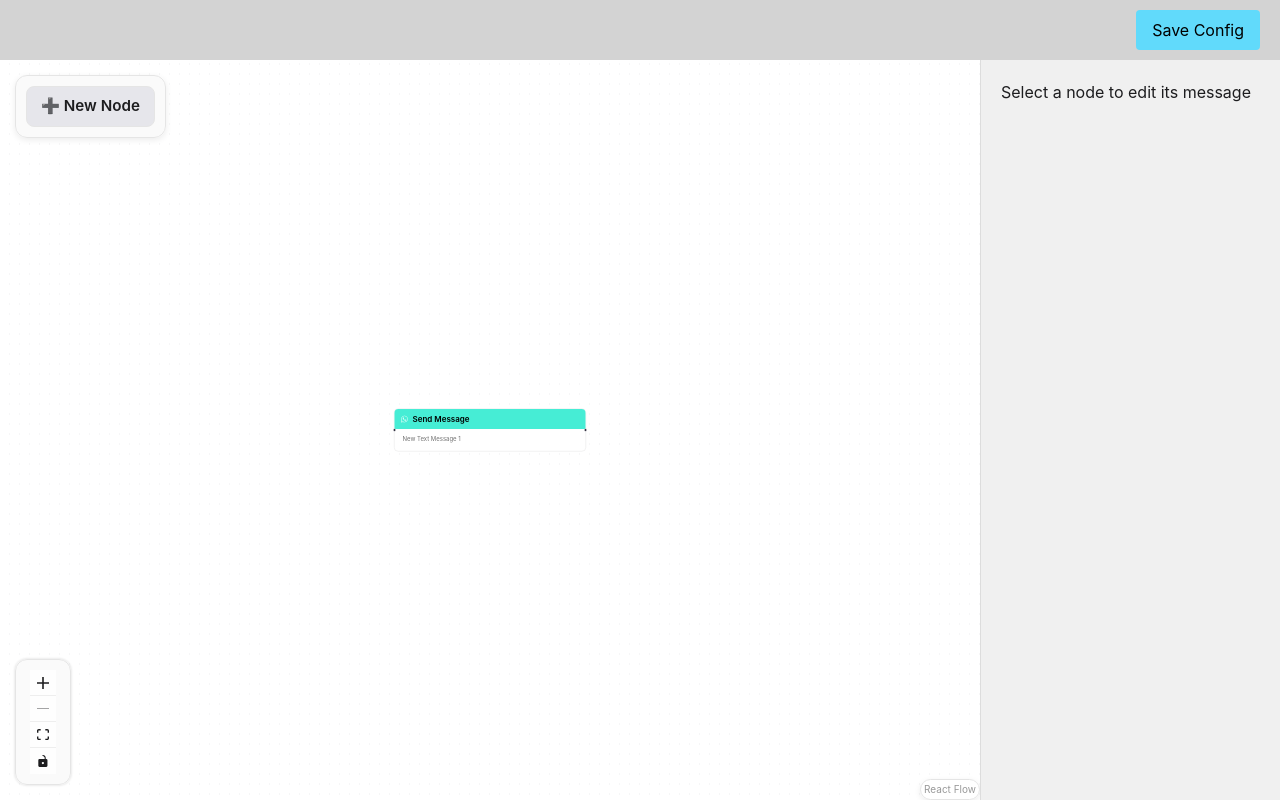
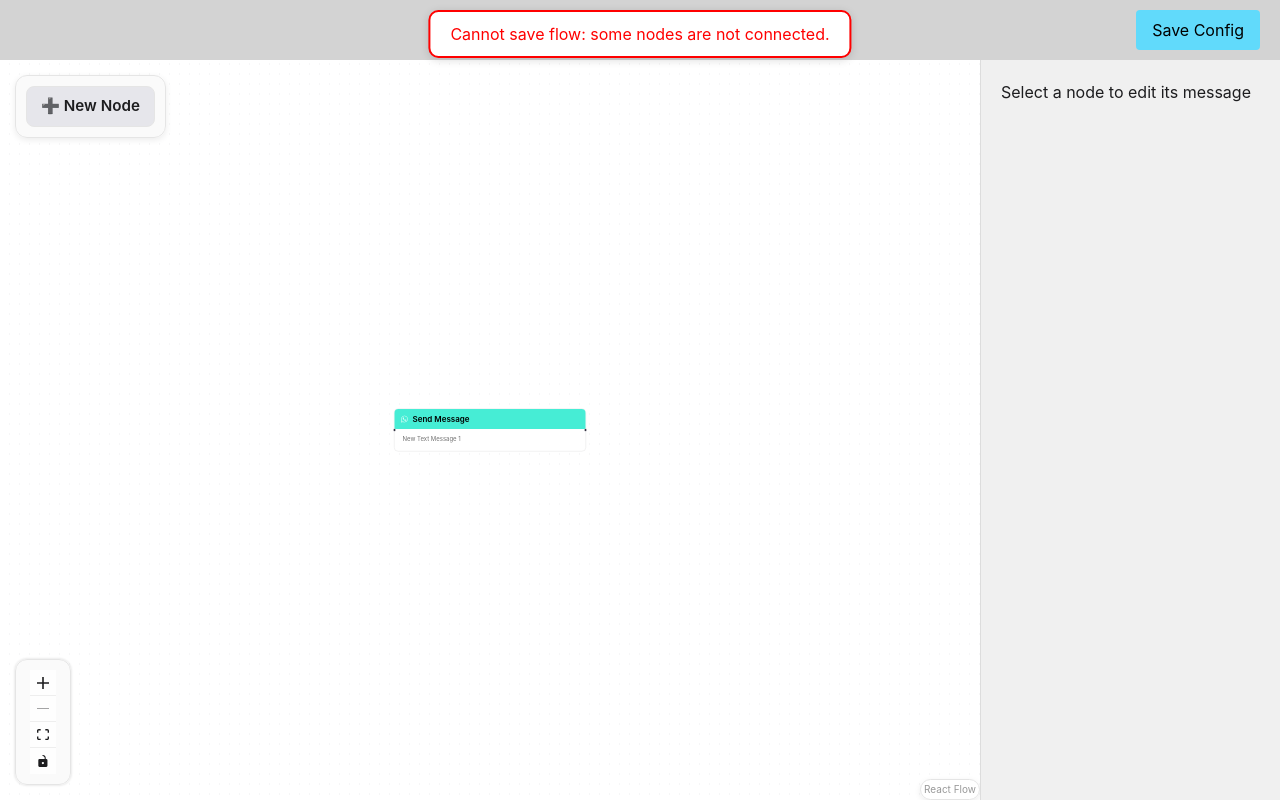
Before and after one commit to sohadutt/chatbot-reactflow, a React (Vite) app: page / in a window 1280 px wide. Both pictures are taken after a click on the button "Save Config". Built offline with nearby package versions, Linux system fonts and the light colour scheme.

Commit message:
added a modal

```diff
--- a/src/App.jsx
+++ b/src/App.jsx
@@ -40,6 +40,8 @@ function App() {
   const [edges, setEdges] = useState(initialEdges);
   const [reactFlowInstance, setReactFlowInstance] = useState(null);
   const [selectedNode, setSelectedNode] = useState(null);
+  const [errorMessage, setErrorMessage] = useState(null);
+
 
   const onNodesChange = useCallback(
     (changes) => setNodes((nds) => applyNodeChanges(changes, nds)),
@@ -90,7 +92,8 @@ function App() {
 
     const unconnectedNodes = nodes.filter((node) => !connectedNodeIds.has(node.id));
     if (unconnectedNodes.length > 0) {
-      alert("Error: Some nodes are not connected to any edge.");
+      setErrorMessage("Cannot save flow: some nodes are not connected.");
+      setTimeout(() => setErrorMessage(null), 3000);
     } else {
       alert("Config saved successfully!");
     }
@@ -98,6 +101,27 @@ function App() {
 
   return (
     <div className="app-wrapper" style={{ height: "100vh", display: "flex", flexDirection: "column" }}>
+
+      {errorMessage && (
+        <div
+          style={{
+            position: "absolute",
+            top: 10,
+            left: "50%",
+            transform: "translateX(-50%)",
+            backgroundColor: "white",
+            color: "red",
+            padding: "10px 20px",
+            borderRadius: "10px",
+            zIndex: 1000,
+            boxShadow: "0 2px 8px rgba(0,0,0,0.15)",
+            border: "2px solid red",
+          }}
+        >
+          {errorMessage}
+        </div>
+      )}
+
       {/* Header */}
       <div
         style={{
```
